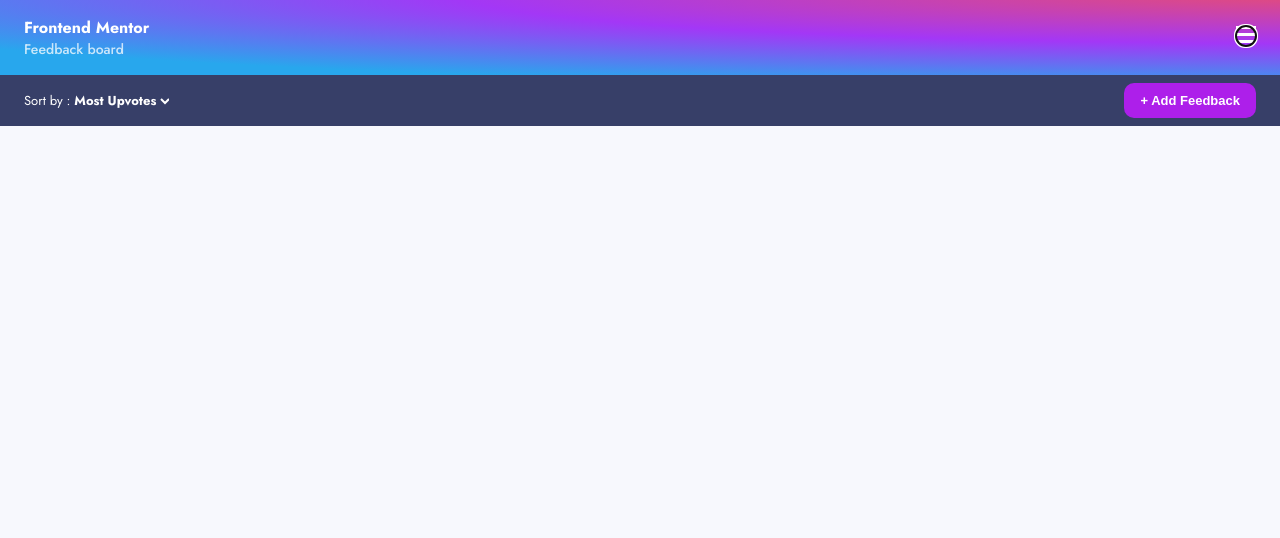
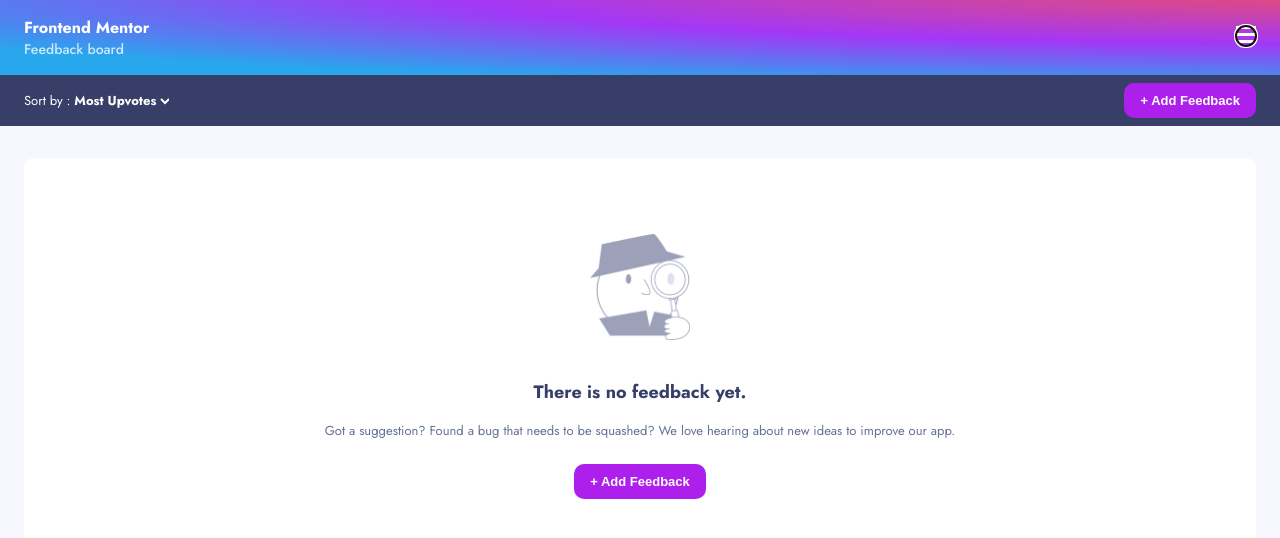
Before and after one commit to omonteon/product-feedback-app, a React (Vite) app: page / in a window 1280 px wide. Shown: the top 538 px of the page. Built offline with nearby package versions, Linux system fonts and the light colour scheme.

Commit message:
style: new class for main content
feat: implemented EmptyFeedback component inside Home

```diff
--- a/src/pages/Home/Home.tsx
+++ b/src/pages/Home/Home.tsx
@@ -3,6 +3,7 @@ import { ReactComponent as ChevronIcon } from "@assets/chevron-icon.svg";
 import Button from "@components/Button";
 import styles from "./home.module.css";
 import Sidebar from "@components/Sidebar";
+import EmptyFeedback from "@components/EmptyFeedback";
 
 // Next tasks
 // 1. Create Card component [DONE]
@@ -45,7 +46,9 @@ function HomePage() {
             + Add Feedback
           </Button>
         </header>
-        <section>{/* TODO: List of feedback cards */}</section>
+        <section className={styles.mainContent}>
+          <EmptyFeedback />
+        </section>
       </main>
     </>
   );
--- a/src/pages/Home/home.module.css
+++ b/src/pages/Home/home.module.css
@@ -43,3 +43,7 @@
   font-weight: 400;
   margin: 0;
 }
+
+.mainContent {
+  padding: 32px 24px;
+}
```
